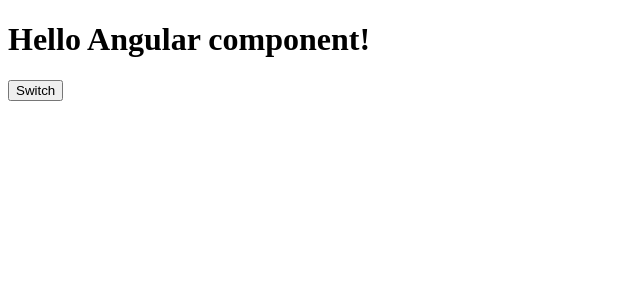
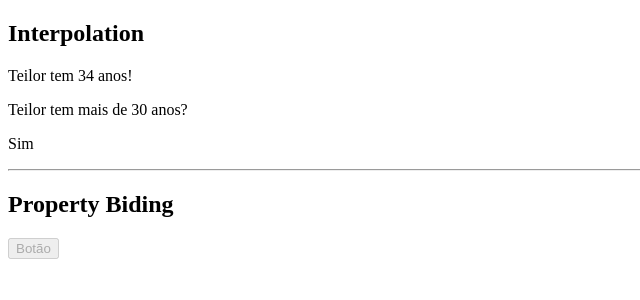
Before and after one commit to teilorbarcelos/angular-first-class, an Angular app: page / in a window 1280 px wide. Shown: the top 300 px of the page, without its empty margins (0-640 px from the left). Built offline with nearby package versions, Linux system fonts and the light colour scheme.

Commit message:
data biding

```diff
--- a/src/app/app.component.ts
+++ b/src/app/app.component.ts
@@ -1,54 +1,14 @@
-import {
-  AfterContentChecked,
-  AfterContentInit,
-  AfterViewChecked,
-  AfterViewInit,
-  Component,
-  DoCheck,
-  OnInit,
-} from '@angular/core'
+import { Component, OnInit } from '@angular/core'
 
 @Component({
   selector: 'app-root',
   template: `
-    <app-title *ngIf="!destroyed"></app-title>
-    <button (click)="destroy()">Switch</button>
+    <app-data-biding></app-data-biding>
     <router-outlet></router-outlet>
   `,
 })
-export class AppComponent
-  implements
-    OnInit,
-    DoCheck,
-    AfterContentInit,
-    AfterContentChecked,
-    AfterViewInit,
-    AfterViewChecked {
-  public destroyed: boolean = false
-
+export class AppComponent implements OnInit {
   constructor() {}
 
-  ngOnInit(): void {
-    console.log('ngOnInit')
-  }
-
-  public destroy() {
-    this.destroyed = !this.destroyed
-  }
-
-  ngDoCheck(): void {
-    console.log('ngDoCheck')
-  }
-  ngAfterContentInit(): void {
-    console.log('ngAfterContentInit')
-  }
-  ngAfterContentChecked(): void {
-    console.log('ngAfterContentChecked')
-  }
-  ngAfterViewInit(): void {
-    console.log('ngAfterViewInit')
-  }
-  ngAfterViewChecked(): void {
-    console.log('ngAfterViewChecked')
-  }
+  ngOnInit(): void {}
 }
--- a/src/app/app.module.ts
+++ b/src/app/app.module.ts
@@ -4,11 +4,13 @@
 import { AppRoutingModule } from './app-routing.module';
 import { AppComponent } from './app.component';
 import { TitleComponent } from './title/title.component';
+import { DataBidingComponent } from './data-biding/data-biding.component';
 
 @NgModule({
   declarations: [
     AppComponent,
-    TitleComponent
+    TitleComponent,
+    DataBidingComponent
   ],
   imports: [
     BrowserModule,
--- /dev/null
+++ b/src/app/data-biding/data-biding.component.html
@@ -0,0 +1,10 @@
+<h2>Interpolation</h2>
+
+<p>{{ name }} tem {{ age }} anos!</p>
+<p>{{ name }} tem mais de 30 anos?</p>
+<p>{{ age > 30 ? 'Sim' : 'Não' }}</p>
+
+<hr />
+
+<h2>Property Biding</h2>
+<button [disabled]="isDisabled">Botão</button>
--- /dev/null
+++ b/src/app/data-biding/data-biding.component.ts
@@ -0,0 +1,16 @@
+import { Component, OnInit } from '@angular/core'
+
+@Component({
+  selector: 'app-data-biding',
+  templateUrl: './data-biding.component.html',
+  styleUrls: ['./data-biding.component.scss'],
+})
+export class DataBidingComponent implements OnInit {
+  public name: string = 'Teilor'
+  public age: number = 34
+  public isDisabled: boolean = true
+
+  constructor() {}
+
+  ngOnInit(): void {}
+}
```
Also changed, not shown: src/app/data-biding/data-biding.component.scss (added), 1 other file (tests, documents, lock files or other folders).
